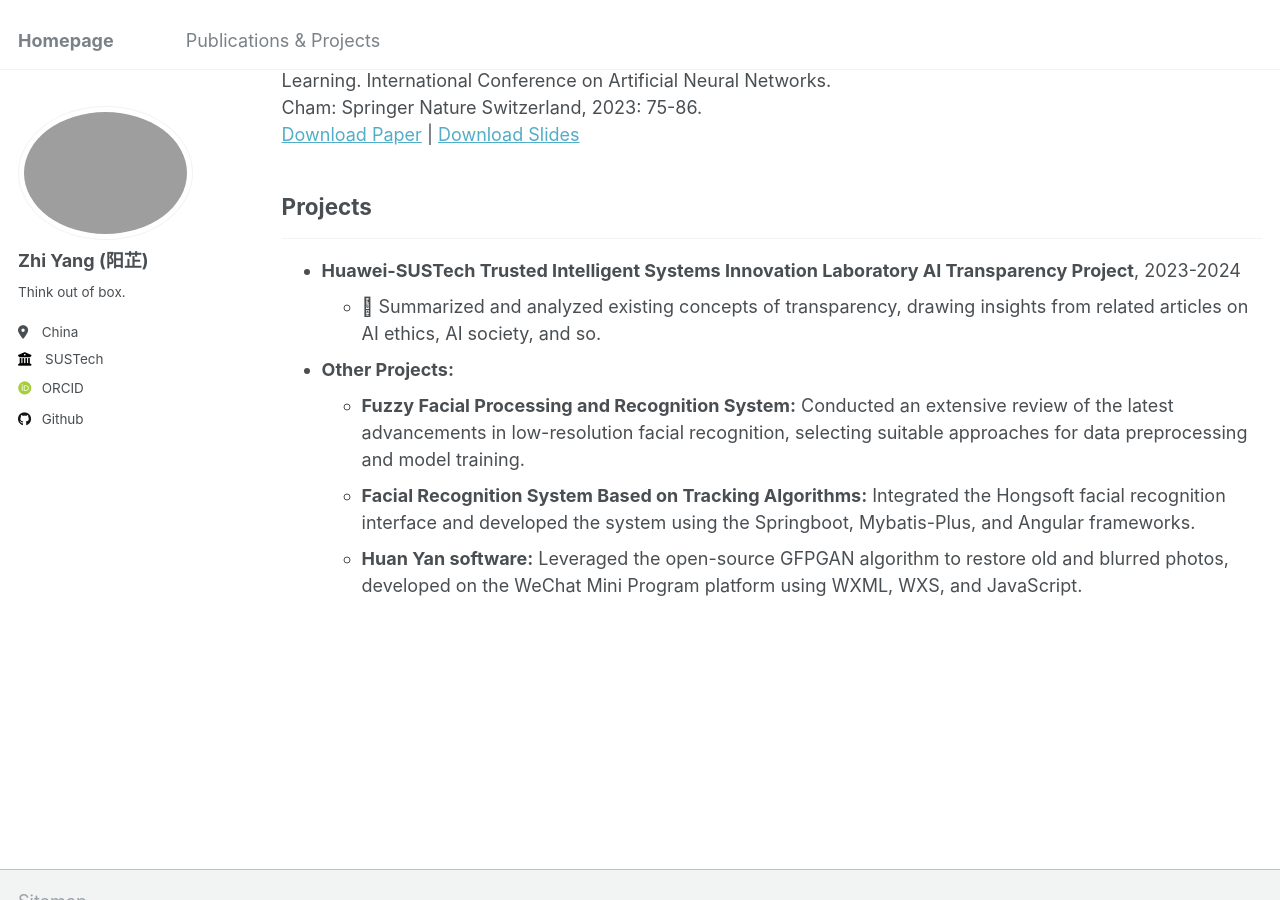
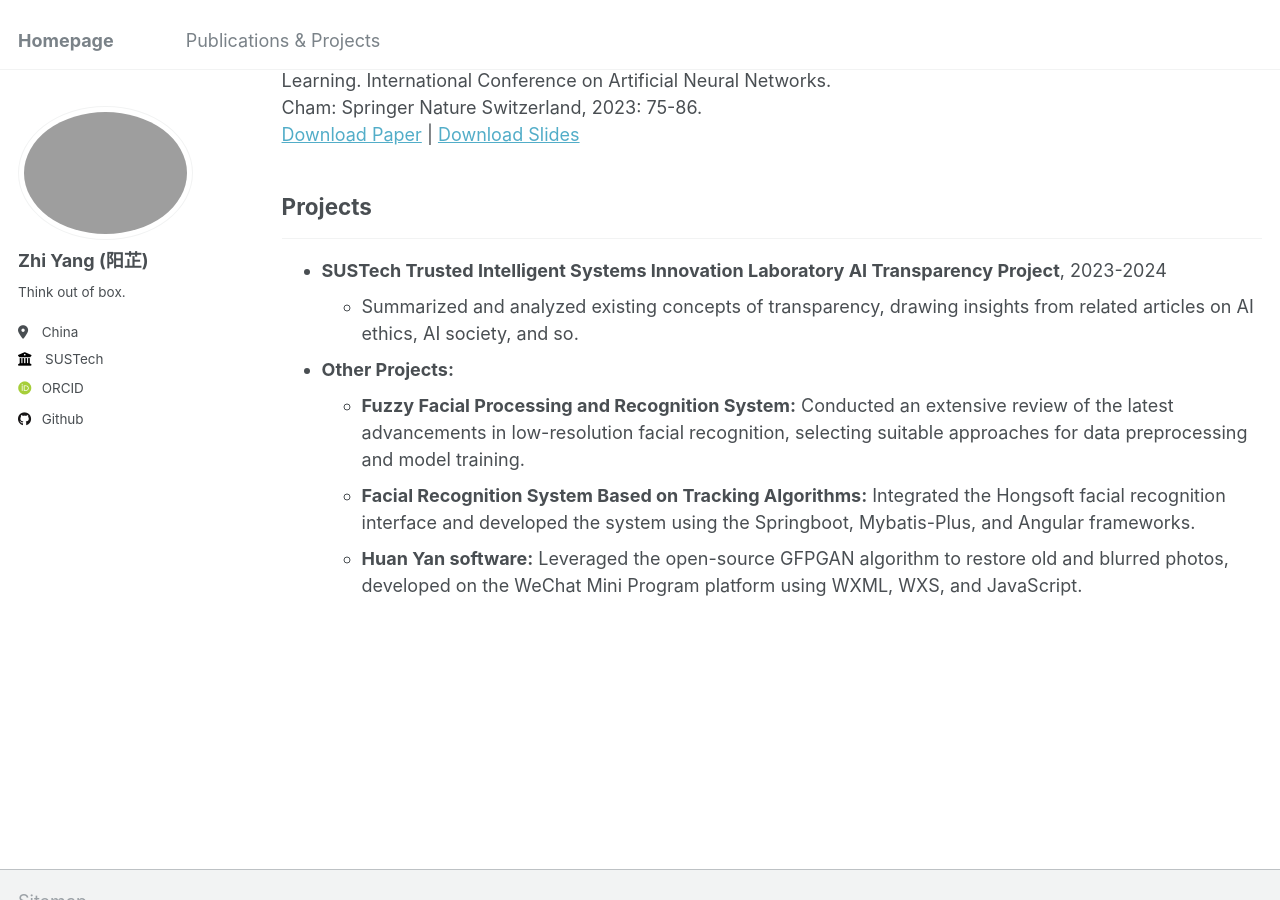
Before and after one commit to ruayz/ruayz.github.io, a Jekyll site: the page built from _pages/publications.html, in a window 1280 px wide and 900 px high, scrolled down 1134 px. Built offline with Jekyll 4.4.1, drawn with Linux system fonts in a browser that asks for light colours; some web fonts are replaced.

Commit message:
Update publications.html

```diff
--- a/_pages/publications.html
+++ b/_pages/publications.html
@@ -36,9 +36,9 @@ author_profile: true
 <hr>
 <ul>
   <li>
-    <strong>Huawei-SUSTech Trusted Intelligent Systems Innovation Laboratory AI Transparency Project</strong>, 2023-2024
+    <strong>SUSTech Trusted Intelligent Systems Innovation Laboratory AI Transparency Project</strong>, 2023-2024
     <ul>
-      <li>	Summarized and analyzed existing concepts of transparency, drawing insights from related articles on AI ethics, AI society, and so.</li>
+      <li>Summarized and analyzed existing concepts of transparency, drawing insights from related articles on AI ethics, AI society, and so.</li>
     </ul>
   </li>
   <li>
```
